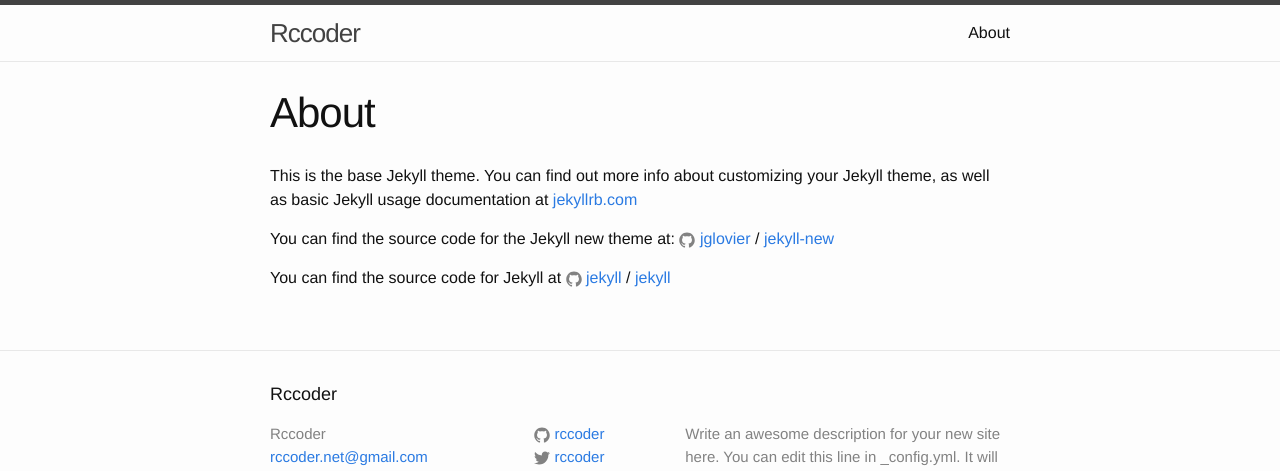
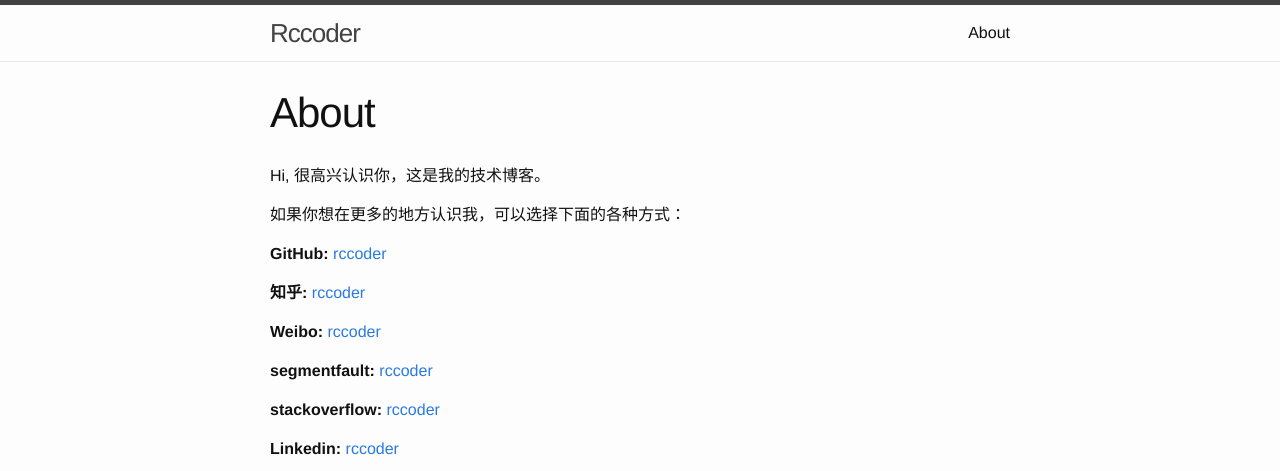
Before and after one commit to rccoder/blog, a Jekyll site: the page built from about.md, in a window 1280 px wide. Shown: the top 471 px of the page. Built offline with Jekyll 4.4.1, drawn with Linux system fonts in a browser that asks for light colours; some of the changed text lies outside the part shown.

Commit message:
update about and footer

```diff
--- a/_config.yml
+++ b/_config.yml
@@ -9,11 +9,9 @@
 title: Rccoder
 email: rccoder.net@gmail.com
 description: > # this means to ignore newlines until "baseurl:"
-  Write an awesome description for your new site here. You can edit this
-  line in _config.yml. It will appear in your document head meta (for
-  Google search results) and in your feed.xml site description.
+  在对的时间做正确的事。欢迎你订阅本[博客](https://github.com/rccoder/blog)：Watch + Star
 baseurl: "" # the subpath of your site, e.g. /blog
-url: "http://yourdomain.com" # the base hostname & protocol for your site
+url: "http://blog.rccoder.net" # the base hostname & protocol for your site
 weibo_username: rccoder
 github_username:  rccoder
 
--- a/about.md
+++ b/about.md
@@ -4,12 +4,22 @@
 permalink: /about/
 ---
 
-This is the base Jekyll theme. You can find out more info about customizing your Jekyll theme, as well as basic Jekyll usage documentation at [jekyllrb.com](http://jekyllrb.com/)
+Hi, 很高兴认识你，这是我的技术博客。
 
-You can find the source code for the Jekyll new theme at:
-{% include icon-github.html username="jglovier" %} /
-[jekyll-new](https://github.com/jglovier/jekyll-new)
+如果你想在更多的地方认识我，可以选择下面的各种方式：
 
-You can find the source code for Jekyll at
-{% include icon-github.html username="jekyll" %} /
-[jekyll](https://github.com/jekyll/jekyll)
+**GitHub:** [rccoder](https://github.com/rccoder)
+
+**知乎:**  [rccoder](https://www.zhihu.com/people/rccoder)
+
+**Weibo:** [rccoder](http://weibo.com/rccoder)
+
+**segmentfault:** [rccoder](https://segmentfault.com/u/rccoder)
+
+**stackoverflow:** [rccoder](http://stackoverflow.com/users/4681656/rccoder)
+
+**Linkedin:** [rccoder](https://cn.linkedin.com/in/尚斌-杨-7803a7b8)
+
+对了，如果你想"金钱"联络一下感情，可以扫描下面的二维码试试：
+
+![alipay](https://cloud.githubusercontent.com/assets/7554325/13387514/4e6c3b42-def2-11e5-849c-90c5f1109fe7.png)
```
